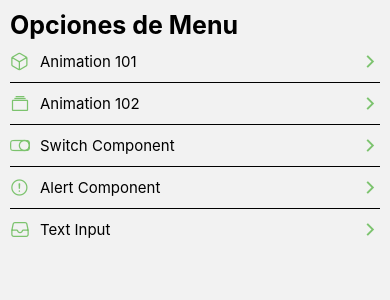
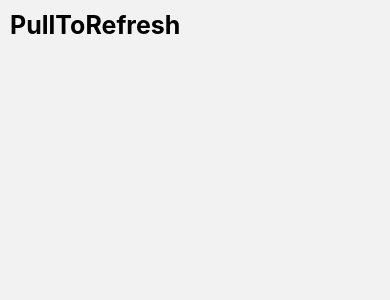
Before and after one commit to Tomashanahan/react-native-components, a React Native app: screen /PullToRefresh in a window 390 px wide. Shown: the top 300 px of the page. Built offline with nearby package versions, Linux system fonts and the light colour scheme.

Commit message:
feat: pull to refresh

```diff
--- a/src/data/menuItems.data.ts
+++ b/src/data/menuItems.data.ts
@@ -26,4 +26,9 @@ export const menuListData: MenuItem[] = [
     icon: 'file-tray-outline',
     component: 'TextInputComponent',
   },
+  {
+    name: 'Pull To Refresh',
+    icon: 'refresh-circle-outline',
+    component: 'PullToRefresh',
+  },
 ];
--- a/src/navigation/StackNavigator.tsx
+++ b/src/navigation/StackNavigator.tsx
@@ -7,6 +7,7 @@ import Animation102 from '../screens/Animation102.screen';
 import Home from '../screens/Home.screen';
 import SwitchComponent from '../screens/Switch.screen';
 import TextInputComponent from '../screens/TextInput.screen';
+import PullToRefresh from '../screens/PullToRefresh.screen';
 
 const Stack = createStackNavigator();
 
@@ -21,6 +22,7 @@ export function StackNavigator() {
       <Stack.Screen name="SwitchComponent" component={SwitchComponent} />
       <Stack.Screen name="AlertComponent" component={AlertComponent} />
       <Stack.Screen name="TextInputComponent" component={TextInputComponent} />
+      <Stack.Screen name="PullToRefresh" component={PullToRefresh} />
     </Stack.Navigator>
   );
 }
--- /dev/null
+++ b/src/screens/PullToRefresh.screen.tsx
@@ -0,0 +1,36 @@
+import React, {useState} from 'react';
+import {Platform, Text} from 'react-native';
+import {RefreshControl, ScrollView, View} from 'react-native';
+import HeaderTitle from '../components/HeaderTitle';
+import {AppTheme} from '../theme/App.theme';
+
+function PullToRefresh() {
+  const [refreshing, setRefreshing] = useState(false);
+  const [data, setData] = useState('');
+
+  const onRefresh = () => {
+    setRefreshing(true);
+    setTimeout(() => {
+      setData('hola mundo');
+      setRefreshing(false);
+    }, 1000);
+  };
+
+  return (
+    <ScrollView
+      refreshControl={
+        <RefreshControl
+          refreshing={refreshing}
+          onRefresh={onRefresh}
+          progressViewOffset={Platform.OS === 'ios' ? 50 : 0}
+        />
+      }>
+      <View style={AppTheme.globalMargin}>
+        <HeaderTitle title="PullToRefresh" />
+        <Text>{data}</Text>
+      </View>
+    </ScrollView>
+  );
+}
+
+export default PullToRefresh;
```
